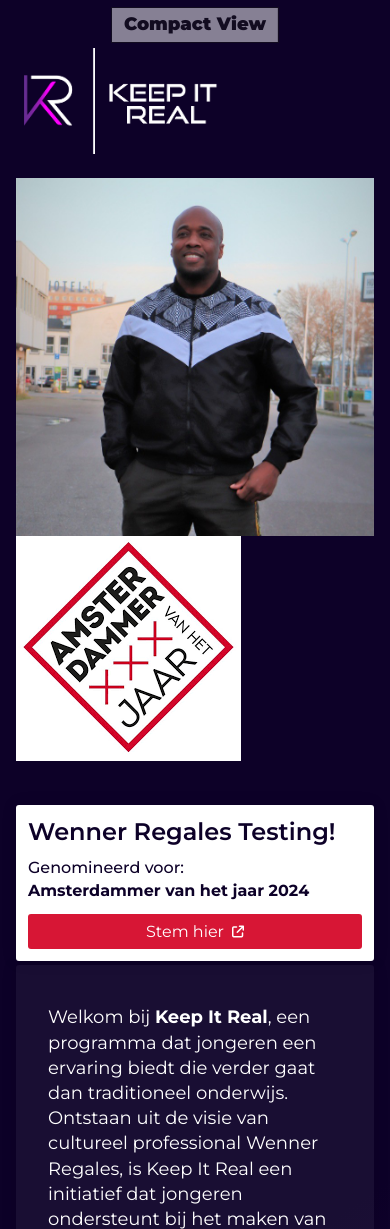
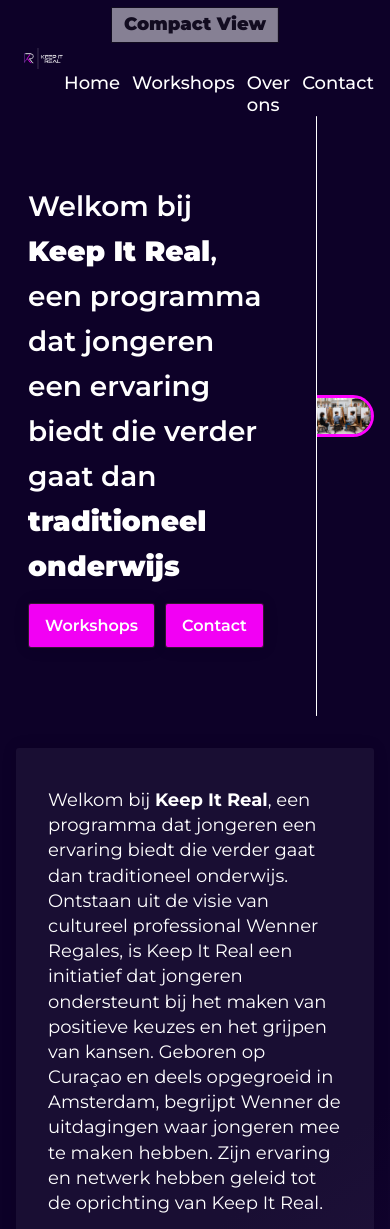
Before and after one commit to mikeyfe6/keepitreal, a Gatsby site: page / in a window 390 px wide. Shown: the top 1229 px of the page. Built offline with nearby package versions, Linux system fonts and the light colour scheme; Gatsby itself is replaced by a stand-in of ours.

Commit message:
adjusted the hero, not responsive yet tho...

```diff
--- a/src/components/header.tsx
+++ b/src/components/header.tsx
@@ -7,11 +7,26 @@ import * as headerStyles from '../styles/modules/header.module.scss';
 const Header: React.FC = () => {
 	return (
 		<header className={headerStyles.header}>
-			<StaticImage
-				src='../images/KIR-light-logo.png'
-				alt='KIR logo'
-				className={headerStyles.logo}
-			/>
+			<div className={headerStyles.logo}>
+				<StaticImage src='../images/KIR-light-logo.png' alt='KIR logo' />
+			</div>
+
+			<nav className={headerStyles.nav}>
+				<ul>
+					<li>
+						<a href='#'>Home</a>
+					</li>
+					<li>
+						<a href='#'>Workshops</a>
+					</li>
+					<li>
+						<a href='#'>Over ons</a>
+					</li>
+					<li>
+						<a href='#'>Contact</a>
+					</li>
+				</ul>
+			</nav>
 		</header>
 	);
 };
--- a/src/components/hero.tsx
+++ b/src/components/hero.tsx
@@ -1,4 +1,6 @@
 import React from 'react';
+
+import { Link } from 'gatsby';
 
 import { StaticImage } from 'gatsby-plugin-image';
 
@@ -7,37 +9,28 @@ import * as heroStyles from '../styles/modules/hero.module.scss';
 const Hero: React.FC = () => {
 	return (
 		<section className={heroStyles.hero}>
-			<div className={heroStyles.heroContainer}>
-				<div className={heroStyles.heroWrapper}>
-					<StaticImage
-						src='../images/wenner.jpeg'
-						alt='Wenner'
-						className={heroStyles.wenner}
-					/>
-
-					<StaticImage
-						src='../images/AVHJ.png'
-						alt='Wenner'
-						className={heroStyles.avhj}
-					/>
+			<div className={heroStyles.slogan}>
+				<h1>
+					<span>
+						{' '}
+						Welkom bij <strong>Keep It Real</strong>, een programma dat jongeren
+					</span>{' '}
+					<span>
+						een ervaring biedt die verder gaat dan
+						<br />
+						<strong>traditioneel onderwijs</strong>
+					</span>
+				</h1>
+				<div className={heroStyles.buttons}>
+					<Link to='/'>Workshops</Link>
+					<Link to='/'>Contact</Link>
 				</div>
 			</div>
 
-			<div className={heroStyles.name}>
-				<h1>
-					<span>Wenner Regales Testing!</span>
-					<span>
-						Genomineerd voor: <br />
-						<strong>Amsterdammer van het jaar 2024</strong>
-					</span>
-				</h1>
-				<a
-					href='https://amsterdammervanhetjaar.nl/wenner-regalus-founder-van-keep-it-real/'
-					rel='noopener noreferrer'
-					target='_blank'>
-					Stem hier{' '}
-					<i className='fa-solid fa-arrow-up-right-from-square fa-xs' />
-				</a>
+			<div className={heroStyles.line} />
+
+			<div className={heroStyles.image}>
+				<StaticImage src='../images/hero.jpg' alt='' />
 			</div>
 		</section>
 	);
--- a/src/styles/customs/_mixins.scss
+++ b/src/styles/customs/_mixins.scss
@@ -13,13 +13,16 @@
 	transition: $style 0.15s ease-in-out;
 }
 
-@mixin link {
-	@include smoothTrans;
+@mixin navLink {
+	font-size: 1.125rem;
+	font-weight: 500;
+	text-underline-offset: 7px;
+	text-decoration-color: $tertiary !important;
+
+	@include smoothTrans(text-decoration);
 
 	&:hover {
-		// text-decoration: underline;
-		// text-underline-offset: 2px;
-		// text-decoration-color: $gold;
+		text-decoration: underline;
 	}
 }
 
@@ -33,6 +36,7 @@
 }
 
 @mixin borderRadius($radius: 3px) {
+	overflow: hidden;
 	border-radius: $radius;
 }
 
@@ -54,10 +58,11 @@
 }
 
 @mixin button($type: 1) {
-	padding: 0.5em 1em;
+	padding: 0.75em 1em;
 	border-width: 1px;
 	border-style: solid;
 	border-color: rgba($black, 0.875);
+	font-weight: 600;
 
 	@include borderRadius;
 	@include boxShadow(1);
@@ -65,14 +70,14 @@
 
 	@if $type == 1 {
 		&:hover {
-			background: rgba($green, 0.5);
+			background-color: rgba($tertiary, 0.5);
 		}
 	} @else if $type == 2 {
-		background: rgba($white, 0.95);
-		color: $green;
+		background-color: rgba($tertiary, 0.95);
+		color: $white;
 
 		&:hover {
-			background: rgba($green, 1);
+			background-color: rgba($tertiary, 0.75);
 			color: $white;
 		}
 	}
--- a/src/styles/layout.scss
+++ b/src/styles/layout.scss
@@ -4,11 +4,11 @@
 @import './configs/globals';
 
 body {
-	background-image: linear-gradient(145deg, $primary 30%, $secondary 100%);
+	background: linear-gradient(145deg, $primary 30%, $secondary 100%);
 	font-family: 'Montserrat', sans-serif;
 	color: $white;
 
-	@include container(1000px);
+	@include container(1200px);
 
 	@include toosmall {
 		display: none;
@@ -23,13 +23,16 @@ body {
 
 main {
 	flex: 1;
-	padding: 1em 0;
+	padding: 2em 0;
+
+	li {
+		margin: 1em 0;
+	}
 }
 
 h1 {
 	font-size: 2rem;
 	font-weight: 600;
-	margin-bottom: 1em;
 
 	@include mobile {
 		font-size: 1.75rem;
@@ -106,10 +109,6 @@ ol {
 	list-style-type: decimal;
 }
 
-li {
-	margin: 1em 0;
-}
-
 footer {
 	flex-shrink: 0;
 }
@@ -132,10 +131,6 @@ iframe {
 	}
 }
 
-a {
-	@include smoothTrans;
-}
-
 .responsive-tag {
 	position: fixed;
 	top: 1%;
@@ -145,7 +140,7 @@ a {
 	z-index: 1000;
 	font-weight: bold;
 	text-align: center;
-	background: $white;
+	background-color: $white;
 	opacity: 0.5;
 	color: $black;
 	outline: $black 1px solid;
--- a/src/styles/modules/header.module.scss
+++ b/src/styles/modules/header.module.scss
@@ -2,14 +2,30 @@
 
 .header {
 	padding-top: 3em;
+	display: flex;
+	justify-content: space-between;
 
 	.logo {
 		max-width: 250px;
-		display: block;
 
 		@include phablet {
 			max-width: 200px;
 			margin: 0 0 1.5em 0.5em;
 		}
 	}
+
+	.nav {
+		padding-top: 1.5em;
+
+		> ul {
+			display: flex;
+			gap: 0.75em;
+
+			> li {
+				> a {
+					@include navLink;
+				}
+			}
+		}
+	}
 }
--- a/src/styles/modules/hero.module.scss
+++ b/src/styles/modules/hero.module.scss
@@ -2,99 +2,50 @@
 
 .hero {
 	$this: &;
-	position: relative;
 
-	.name {
-		position: absolute;
-		top: 25%;
-		left: 25%;
-		background: $white;
-		color: $primary;
+	display: flex;
+	align-items: center;
+
+	.slogan {
+		color: $white;
 		padding: 0.75em;
 		max-width: 325px;
+		margin-right: 2.5em;
+
 		height: fit-content;
 
-		@include borderRadius;
-		@include boxShadow(1);
-
-		@include tablet {
-			left: 0%;
-			top: auto;
-			bottom: 10%;
+		> h1 {
+			line-height: 45px;
 		}
 
-		@include compact {
-			max-width: 100%;
-			width: 100%;
-			top: 107.5%;
+		.buttons {
+			display: flex;
+			gap: 0.625em;
+
+			> a {
+				@include button(2);
 			}
-
-		> h1 span {
-			display: block;
-
-			strong {
-				display: block;
-				margin-top: 0.25em;
-			}
-
-			&:first-of-type {
-				font-size: 1.5rem;
-				margin-bottom: 0.5em;
-			}
-
-			&:last-of-type {
-				font-size: 1rem;
-				font-weight: 500;
 		}
 	}
 
-		> a {
-			background: #d71635;
-			color: $white;
-			display: flex;
-			align-items: center;
-			justify-content: center;
-			gap: 0.5em;
-			padding: 0.5em 0.75em;
+	.line {
+		width: 7px;
+		height: 600px;
+		display: inline-block;
+		background-color: white;
 
-			&:hover {
-				background: darken(#d71635, 10%);
+		@include borderRadius(2px);
 	}
 
-			@include borderRadius;
-		}
-	}
-
-	&-container {
-		max-width: 500px;
-		margin-left: auto;
-
-		#{$this}-wrapper {
+	.image {
 		position: relative;
-
-			.logo {
-				max-width: 250px;
-				display: block;
-
-				@include phablet {
-					max-width: 200px;
-					margin: 0 0 2em 2em;
-				}
-			}
-
-			.wenner {
-				border-radius: 50%;
-				border: 0.375em solid rgba($white, 0.9);
-				position: relative;
+		display: inline-block;
+		width: 100%;
+		max-height: 425px;
+		border-radius: 0 2em 2em 0;
 		overflow: hidden;
-				display: block;
-
-				@include phablet {
-					max-width: 85%;
-					margin: 0 auto;
-				}
-
-				@include boxShadow(1);
+		border: 3px solid $tertiary;
+		border-left: none;
 
 		&::after {
 			content: '';
@@ -103,38 +54,28 @@
 			left: 0;
 			width: 100%;
 			height: 100%;
-					background: radial-gradient(
-						ellipse at center,
-						rgba($primary, 0) 0%,
-						rgba($primary, 0.3) 100%
-					);
-					border-radius: 50%;
+			// background: linear-gradient(
+			// 	to right,
+			// 	rgba($primary, 1) 0%,
+			// 	rgba($primary, 0.75) 25%,
+			// 	rgba(transparent, 0.25) 50%,
+			// 	rgba($secondary, 0.5) 75%,
+			// 	rgba($secondary, 0.75) 100%
+			// );
+			pointer-events: none;
 		}
 
 		img {
-					border-radius: 50%;
-				}
-			}
-
-			.avhj {
+			&::before {
+				content: '';
 				position: absolute;
-				bottom: 0px;
-				right: 0px;
-				max-width: 150px;
-
-				@include tablet {
-					right: 0;
-					bottom: 0;
-					max-width: 150px;
-				}
-
-				@include mobile {
-					max-width: 112.5px;
-					right: 25px;
-				}
-
-				@include boxShadow(1);
-				@include borderRadius;
+				top: 0;
+				left: 0;
+				width: 10px;
+				height: 150%;
+				background: white;
+				pointer-events: none;
+				z-index: 1;
 			}
 		}
 	}
--- a/src/styles/modules/index.module.scss
+++ b/src/styles/modules/index.module.scss
@@ -3,42 +3,32 @@
 .index {
 	display: flex;
 	flex-direction: column;
-	margin-top: -7em;
 	margin-bottom: 3em;
 
-	@include tablet {
-		margin-top: -1em;
-	}
+	> div {
+		max-width: 100%;
+		background-color: rgba($white, 0.05);
+		padding: 2.5em 2em;
 
-	@include compact {
-		margin-top: 12.75em;
-	}
+		// @include compact {
+		// 	&:first-of-type {
+		// 		padding-bottom: 3.5em;
+		// 	}
 
-	> div {
-		max-width: 525px;
-		background: rgba($white, 0.05);
-		padding: 2.5em 2em;
-		margin: -1em 0;
-
-		@include compact {
-			&:first-of-type {
-				padding-bottom: 3.5em;
-			}
-
-			&:not(:first-of-type) {
-				padding: 3.5em 2em;
-			}
-		}
+		// 	&:not(:first-of-type) {
+		// 		padding: 3.5em 2em;
+		// 	}
+		// }
 
 		@include boxShadow;
 		@include borderRadius;
 
-		&:nth-child(odd) {
-			align-self: flex-start;
-		}
+		// &:nth-child(odd) {
+		// 	align-self: flex-start;
+		// }
 
-		&:nth-child(even) {
-			align-self: flex-end;
-		}
+		// &:nth-child(even) {
+		// 	align-self: flex-end;
+		// }
 	}
 }
```
Also changed, not shown: src/images/hero.jpg (added). Lines whose indentation alone changed are shown as unchanged.
